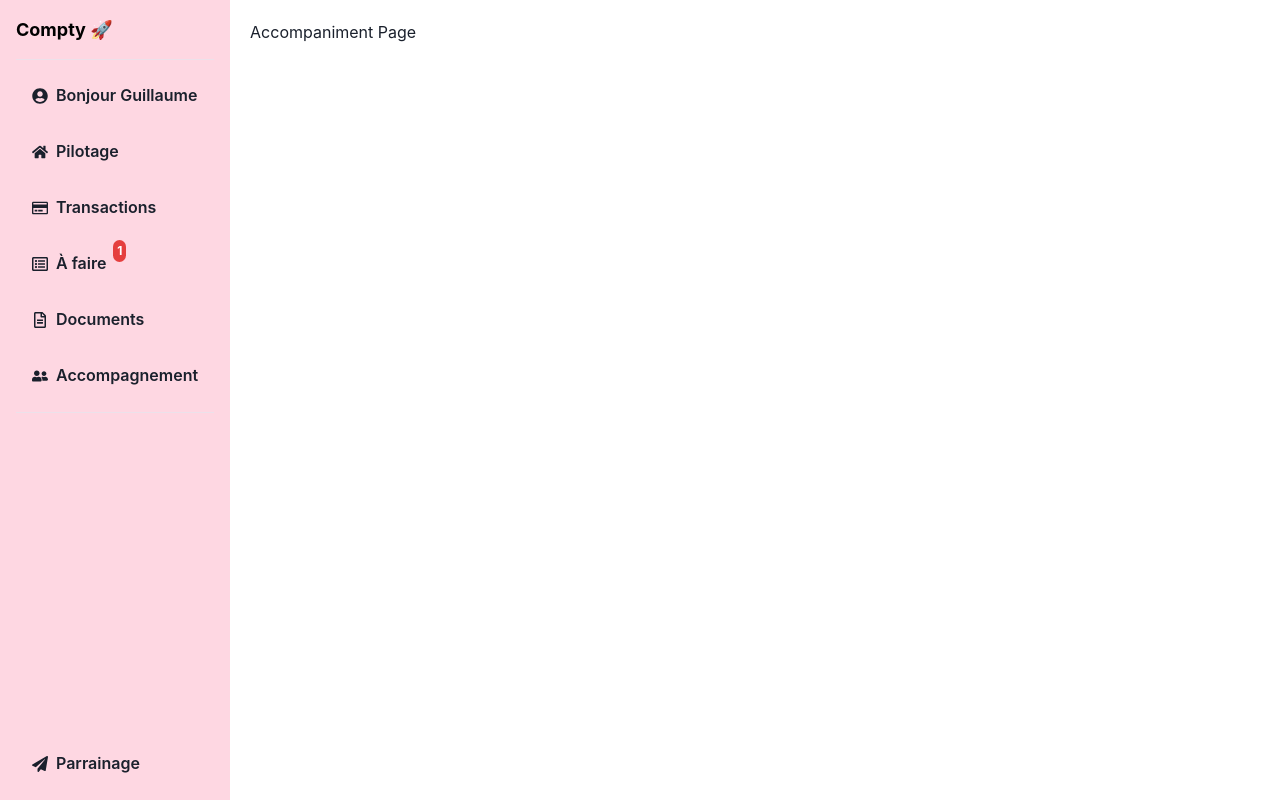
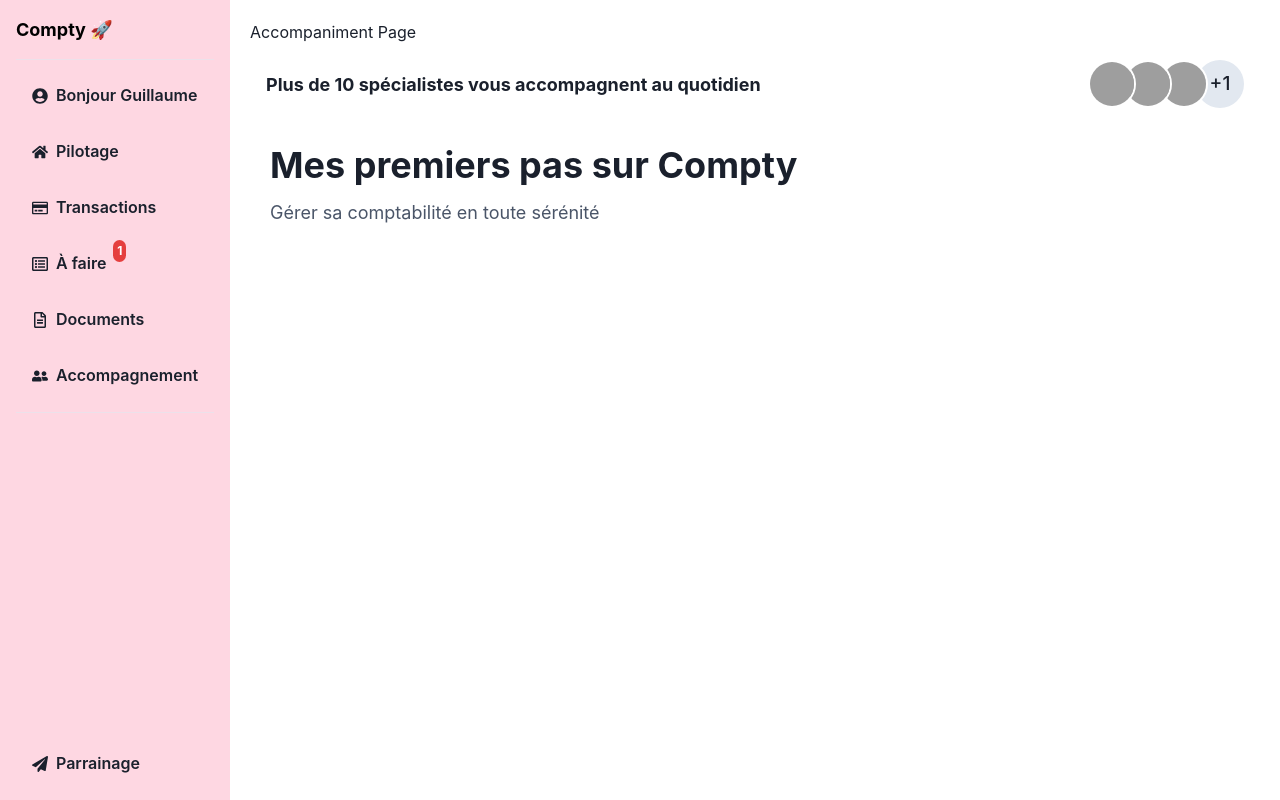
Before and after one commit to lizardspace2/compty10042024, a React (Vite) app: page /accompaniment in a window 1280 px wide. Built offline with nearby package versions, Linux system fonts and the light colour scheme; grey boxes are pictures that could not be loaded.

Commit message:
dddddddddddss

```diff
--- a/src/App.jsx
+++ b/src/App.jsx
@@ -7,7 +7,7 @@ import Pilotage from './components/Pilotage/Pilotage';
 import Transactions from './components/Transactions/Transactions';
 import Todo from './components/Afaire/Todo';
 import Documents from './components/Documents/Documents';
-import Accompaniment from './components/Accompaniment';
+import Accompaniment from './components/Accompagnement/Accompaniment';
 import Sponsorship from './components/Sponsorship';
 
 function App() {
--- /dev/null
+++ b/src/components/Accompagnement/Accompaniment.jsx
@@ -0,0 +1,16 @@
+// Accompaniment.js
+import React from 'react';
+import SpecialistsComponent from './components/SpecialistsComponent';
+import TitleSubtitleComponent from './components/TitleSubtitleComponent';
+
+function Accompaniment() {
+  return (
+    <div>
+      <h1>Accompaniment Page</h1>
+      <SpecialistsComponent/>
+      <TitleSubtitleComponent/>
+    </div>
+  );
+}
+
+export default Accompaniment;
--- /dev/null
+++ b/src/components/Accompagnement/components/SpecialistsComponent.jsx
@@ -0,0 +1,24 @@
+import React from 'react';
+import { Box, Text, Avatar, AvatarGroup, Flex } from '@chakra-ui/react';
+
+const SpecialistsComponent = () => {
+  return (
+    <Flex align="center" justify="space-between" p={4} maxW="container.lg" mx="auto">
+      <Text fontSize="lg" fontWeight="bold">
+        Plus de 10 spécialistes vous accompagnent au quotidien
+      </Text>
+      <AvatarGroup size="md" max={3}>
+        {/* Replace these with actual image paths */}
+        <Avatar name="Specialist 1" src="path/to/image1.jpg" />
+        <Avatar name="Specialist 2" src="path/to/image2.jpg" />
+        <Avatar name="Specialist 3" src="path/to/image3.jpg" />
+        {/* Plus symbol to show more than 3 specialists */}
+        <Avatar bg="red.500" color="white">
+          +70
+        </Avatar>
+      </AvatarGroup>
+    </Flex>
+  );
+};
+
+export default SpecialistsComponent;
--- /dev/null
+++ b/src/components/Accompagnement/components/TitleSubtitleComponent.jsx
@@ -0,0 +1,17 @@
+import React from 'react';
+import { Box, Heading, Text } from '@chakra-ui/react';
+
+const TitleSubtitleComponent = () => {
+  return (
+    <Box p={5}>
+      <Heading as="h1" size="xl" fontWeight="bold" mb={3}>
+        Mes premiers pas sur Compty
+      </Heading>
+      <Text fontSize="lg" color="gray.600">
+        Gérer sa comptabilité en toute sérénité
+      </Text>
+    </Box>
+  );
+};
+
+export default TitleSubtitleComponent;
--- a/src/components/Accompaniment.jsx
+++ /dev/null
@@ -1,13 +0,0 @@
-// Accompaniment.js
-import React from 'react';
-
-function Accompaniment() {
-  return (
-    <div>
-      <h1>Accompaniment Page</h1>
-      {/* Add your accompaniment page content here */}
-    </div>
-  );
-}
-
-export default Accompaniment;
```
